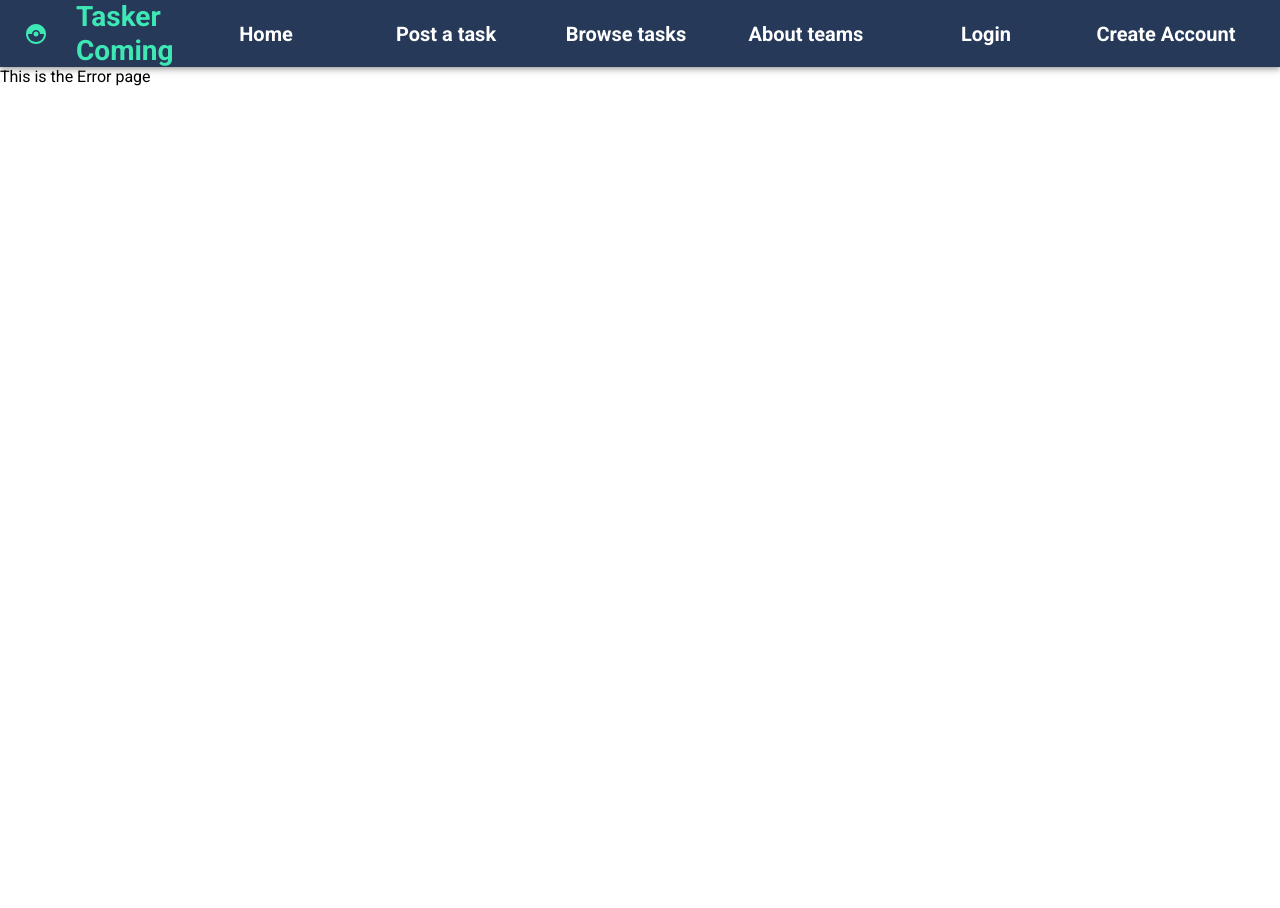
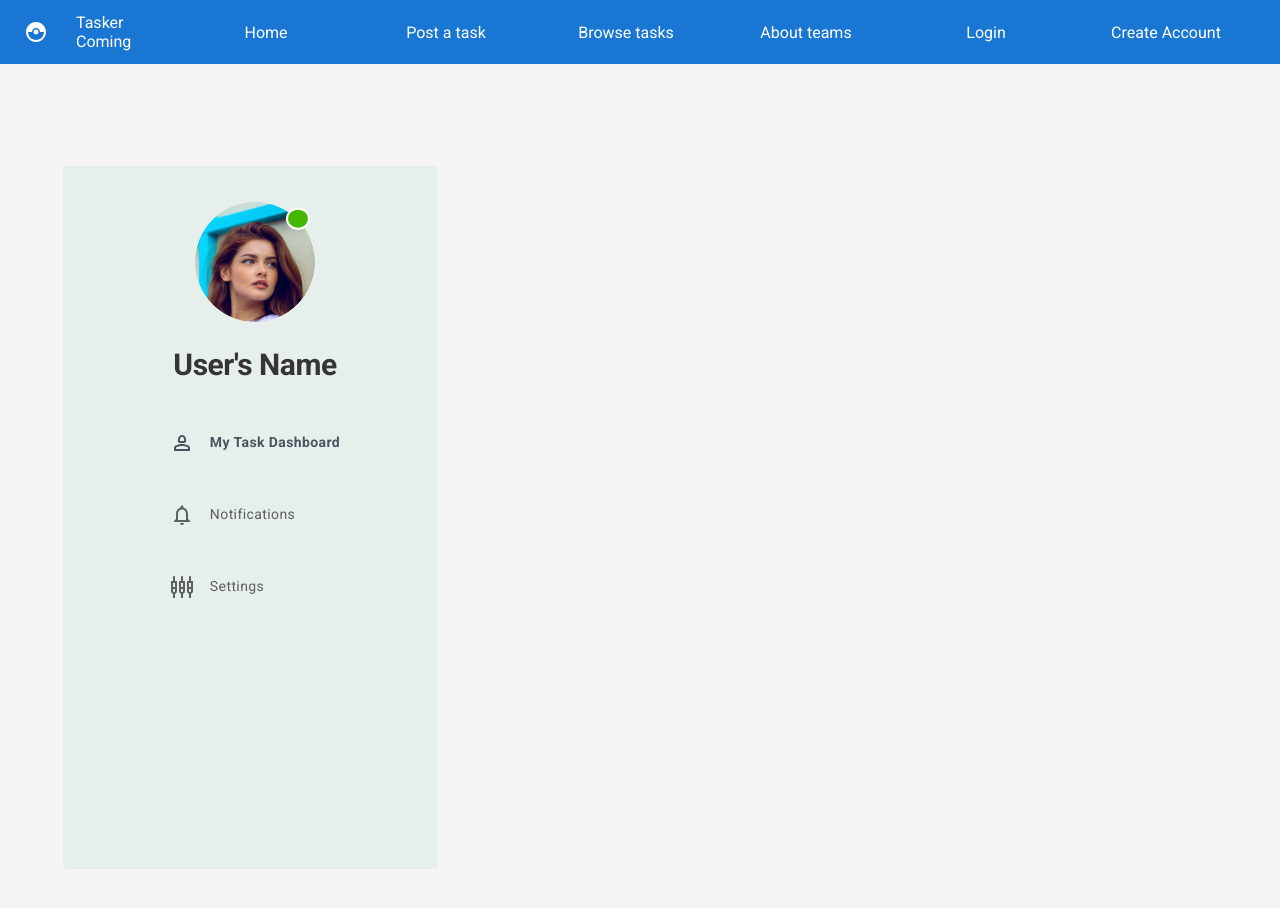
Before and after one commit to TaskComing/Tasker-Coming-Front-end, a React (Create React App) app: page /profile in a window 1280 px wide. Shown: the top 908 px of the page. Before the commit the page ends 800 px from the top, so only its background shows below. Built offline with nearby package versions, Linux system fonts and the light colour scheme.

Commit message:
feat: add side nav

```diff
--- a/src/App.js
+++ b/src/App.js
@@ -1,7 +1,5 @@
 import React from 'react';
-import { ThemeProvider } from '@mui/material/styles';
 import { BrowserRouter, Routes, Route } from 'react-router-dom';
-import Theme from './Theme/Theme';
 import Layout from './pages/Layout';
 import Home from './pages/homepage/Home';
 import AboutTeam from './pages/AboutTeam';
@@ -10,10 +8,10 @@ import Login from './pages/Login';
 import CreateAccount from './pages/CreateAccount';
 import PostTask from './pages/PostTask';
 import Error from './pages/Error';
+import EditProfile from './pages/EditProfile';
 
 function App() {
   return (
-    <ThemeProvider theme={Theme}>
     <BrowserRouter>
       <Routes>
         <Route path="/" element={<Layout />}>
@@ -24,10 +22,10 @@ function App() {
           <Route path="login" element={<Login />} />
           <Route path="create-account" element={<CreateAccount />} />
           <Route path="*" element={<Error />} />
+          <Route path="profile" element={<EditProfile />} />
         </Route>
       </Routes>
     </BrowserRouter>
-    </ThemeProvider>
   );
 }
 
--- /dev/null
+++ b/src/components/ProfileSettingBox.js
@@ -0,0 +1,7 @@
+import Typography from '@mui/material/Typography';
+
+function ProfileSettingBox() {
+  return <Typography variant="h2">Settings</Typography>;
+}
+
+export default ProfileSettingBox;
--- /dev/null
+++ b/src/components/ProfileSider.js
@@ -0,0 +1,60 @@
+import { styled } from '@mui/system';
+import Avatar from '@mui/material/Avatar';
+import Badge from '@mui/material/Badge';
+import Typography from '@mui/material/Typography';
+import SiderTab from './SiderTab';
+
+const StyledBadge = styled(Badge)(({ theme }) => ({
+  '& .MuiBadge-badge': {
+    backgroundColor: '#44b700',
+    color: '#44b700',
+    boxShadow: `0 0 0 2px ${theme.palette.background.paper}`,
+    width: '20px',
+    height: '18.57px',
+    borderRadius: '50%',
+  },
+  '@keyframes ripple': {
+    '0%': {
+      transform: 'scale(.8)',
+      opacity: 1,
+    },
+    '100%': {
+      transform: 'scale(2.4)',
+      opacity: 0,
+    },
+  },
+}));
+
+const SiderContainer = styled('div')(({ theme }) => ({
+  backgroundColor: theme.palette.primary.sider,
+  width: '375px',
+  height: '703px',
+  borderRadius: '4px',
+  padding: '36px 72px 21px 81px',
+  display: 'flex',
+  flexDirection: 'column',
+  alignItems: 'center',
+  gap: '20px',
+}));
+
+function ProfileSider({ ...props }) {
+  return (
+    <SiderContainer>
+      <StyledBadge
+        overlap="circular"
+        anchorOrigin={{ vertical: 'top', horizontal: 'right' }}
+        variant="dot"
+      >
+        <Avatar
+          alt="Remy Sharp"
+          src="img/defaultAvatar.svg"
+          sx={{ width: '120px', height: '120px' }}
+        />
+      </StyledBadge>
+      <Typography variant="h1">User&apos;s Name</Typography>
+      <SiderTab {...props} />
+    </SiderContainer>
+  );
+}
+
+export default ProfileSider;
--- /dev/null
+++ b/src/components/SiderTab.js
@@ -0,0 +1,50 @@
+import Person2OutlinedIcon from '@mui/icons-material/Person2Outlined';
+import NotificationsOutlinedIcon from '@mui/icons-material/NotificationsOutlined';
+import SettingsInputCompositeOutlinedIcon from '@mui/icons-material/SettingsInputCompositeOutlined';
+import Tabs from '@mui/material/Tabs';
+import Tab from '@mui/material/Tab';
+import * as React from 'react';
+
+const data = [
+  { icon: <Person2OutlinedIcon />, label: 'My Task Dashboard' },
+  { icon: <NotificationsOutlinedIcon />, label: 'Notifications' },
+  { icon: <SettingsInputCompositeOutlinedIcon />, label: 'Settings' },
+];
+
+function SiderTab({ value, handleChange }) {
+  console.log(value);
+  return (
+    <Tabs
+      onChange={handleChange}
+      value={value}
+      aria-label="Tabs where selection follows focus"
+      selectionFollowsFocus
+      TabIndicatorProps={{
+        style: { display: 'none' },
+      }}
+      textColor="secondary"
+      sx={{
+        '& .MuiTab-root': {
+          fontWeight: '400',
+          justifyContent: 'flex-start',
+          textTransform: 'none',
+        },
+        '& .Mui-selected': { fontWeight: '700' },
+      }}
+      orientation="vertical"
+    >
+      {data.map(({ ...props }) => (
+        <Tab
+          iconPosition="start"
+          {...props}
+          sx={{
+            '& .MuiSvgIcon-root': { marginRight: '16px' },
+          }}
+          key={props.label}
+        />
+      ))}
+    </Tabs>
+  );
+}
+
+export default SiderTab;
--- /dev/null
+++ b/src/pages/EditProfile.js
@@ -0,0 +1,55 @@
+import { styled, createTheme, ThemeProvider } from '@mui/material';
+import * as React from 'react';
+
+import ProfileSider from '../components/ProfileSider';
+import ProfileSettingBox from '../components/ProfileSettingBox';
+
+const customTheme = createTheme({
+  palette: {
+    primary: {
+      main: '#f5f5f5',
+      sider: '#E6EFEC',
+    },
+    secondary: {
+      main: '#4C535F',
+    },
+  },
+  typography: {
+    h1: {
+      color: '#353535',
+      fontWeight: 600,
+      fontSize: '30px',
+      lineHeight: '45px',
+    },
+    h2: {
+      color: '#4C535F',
+      fontWeight: 700,
+      fontSize: '36px',
+      lineHeight: '54px',
+    },
+  },
+});
+
+const MainContainer = styled('div')(({ theme }) => ({
+  backgroundColor: theme.palette.primary.main,
+  display: 'flex',
+  padding: '102px 53px 138px 63px',
+  gap: '57px',
+}));
+
+function EditProfile() {
+  const [value, setValue] = React.useState(0);
+  const handleChange = (event, newValue) => {
+    setValue(newValue);
+  };
+  return (
+    <ThemeProvider theme={customTheme}>
+      <MainContainer>
+        <ProfileSider value={value} handleChange={handleChange} />
+        {value === 2 && <ProfileSettingBox />}
+      </MainContainer>
+    </ThemeProvider>
+  );
+}
+
+export default EditProfile;
```
Also changed, not shown: public/img/defaultAvatar.svg (added). Lines whose indentation alone changed are shown as unchanged.
